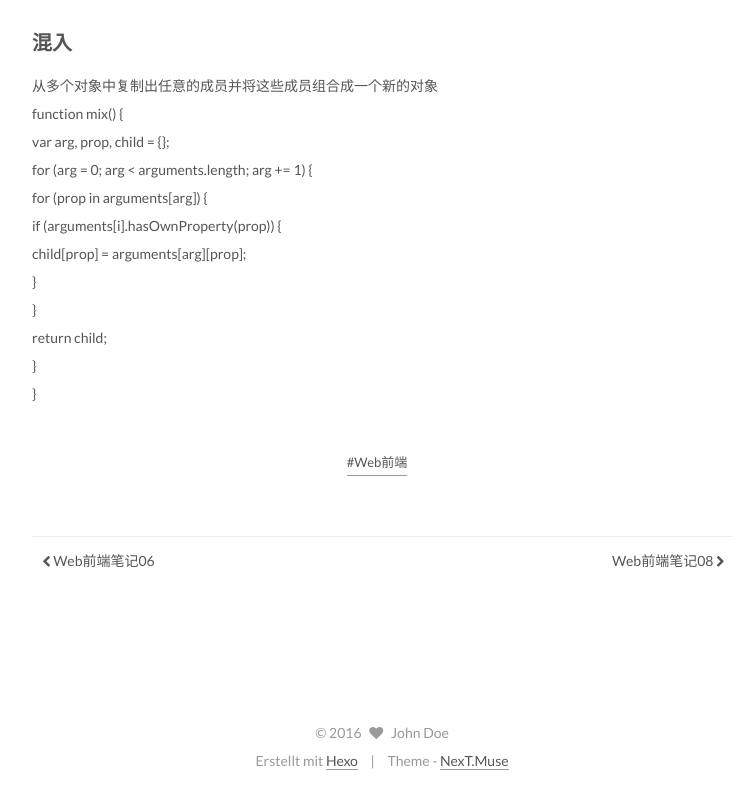
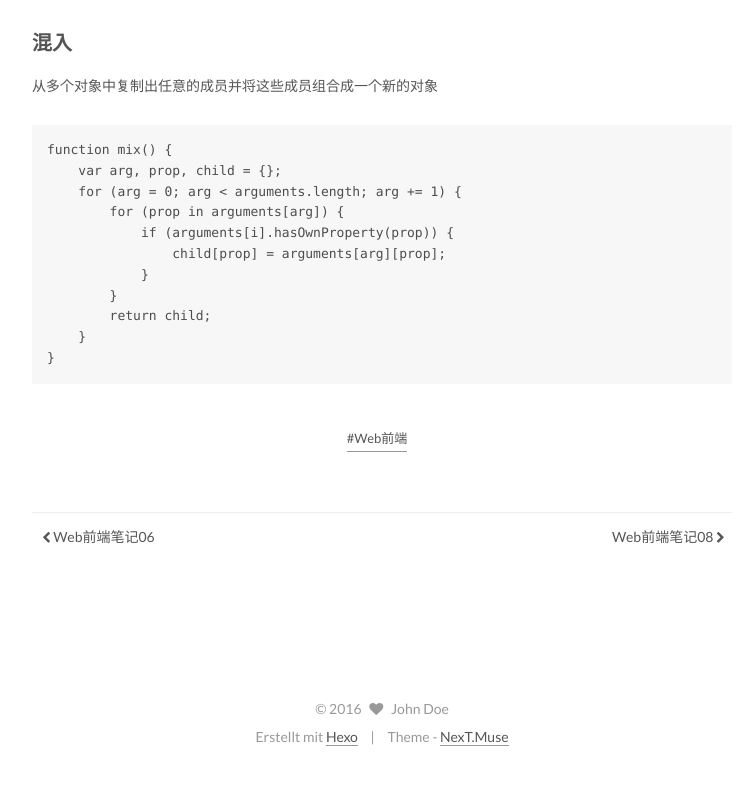
Before and after one commit to Miaoxingren/Miaoxingren.github.io, a plain HTML site: page 2016/03/20/note-front-end-07/index.html in a window 1280 px wide. Shown: the part 4002-4797 px from the top of the page, without its empty margins (98-852 px from the left). After the commit the page ends 4773 px from the top, so only its background shows below. Drawn offline with Linux system fonts and the light colour scheme.

Commit message:
Site updated: 2016-03-21 17:52:17

```diff
--- a/2016/03/20/note-front-end-07/index.html
+++ b/2016/03/20/note-front-end-07/index.html
@@ -81,7 +81,7 @@ function Child(name) {
 }
 
 默认模式 Child.prototype = new Paren">
-<meta property="og:updated_time" content="2016-03-20T07:09:16.072Z">
+<meta property="og:updated_time" content="2016-03-21T09:50:59.604Z">
 <meta name="twitter:card" content="summary">
 <meta name="twitter:title" content="Web前端笔记07">
 <meta name="twitter:description" content="代码复用模式类式继承function Parent(name) {
@@ -345,8 +345,19 @@ return child;
 <li>深复制<code>JQuery: extend()</code></li>
 <li>深复制<code>YUI3: Y.clone()</code></li>
 </ol>
-<h2 id="混入"><a href="#混入" class="headerlink" title="混入"></a>混入</h2><p>从多个对象中复制出任意的成员并将这些成员组合成一个新的对象<br>    function mix() {<br>        var arg, prop, child = {};<br>        for (arg = 0; arg &lt; arguments.length; arg += 1) {<br>            for (prop in arguments[arg]) {<br>                if (arguments[i].hasOwnProperty(prop)) {<br>                    child[prop] = arguments[arg][prop];<br>                }<br>            }<br>            return child;<br>        }<br>    }</p>
-
+<h2 id="混入"><a href="#混入" class="headerlink" title="混入"></a>混入</h2><p>从多个对象中复制出任意的成员并将这些成员组合成一个新的对象</p>
+<pre><code>function mix() {
+    var arg, prop, child = {};
+    for (arg = 0; arg &lt; arguments.length; arg += 1) {
+        for (prop in arguments[arg]) {
+            if (arguments[i].hasOwnProperty(prop)) {
+                child[prop] = arguments[arg][prop];
+            }
+        }
+        return child;
+    }
+}
+</code></pre>
 
     </div>
 
--- a/css/main.css
+++ b/css/main.css
@@ -1523,7 +1523,7 @@ pre .javascript .function {
   width: 4px;
   height: 4px;
   border-radius: 50%;
-  background: #ff6cbf;
+  background: #7d147e;
 }
 .sidebar-nav {
   margin: 0 0 20px;
```
Also changed, not shown: index.html (+13 -2 lines).
